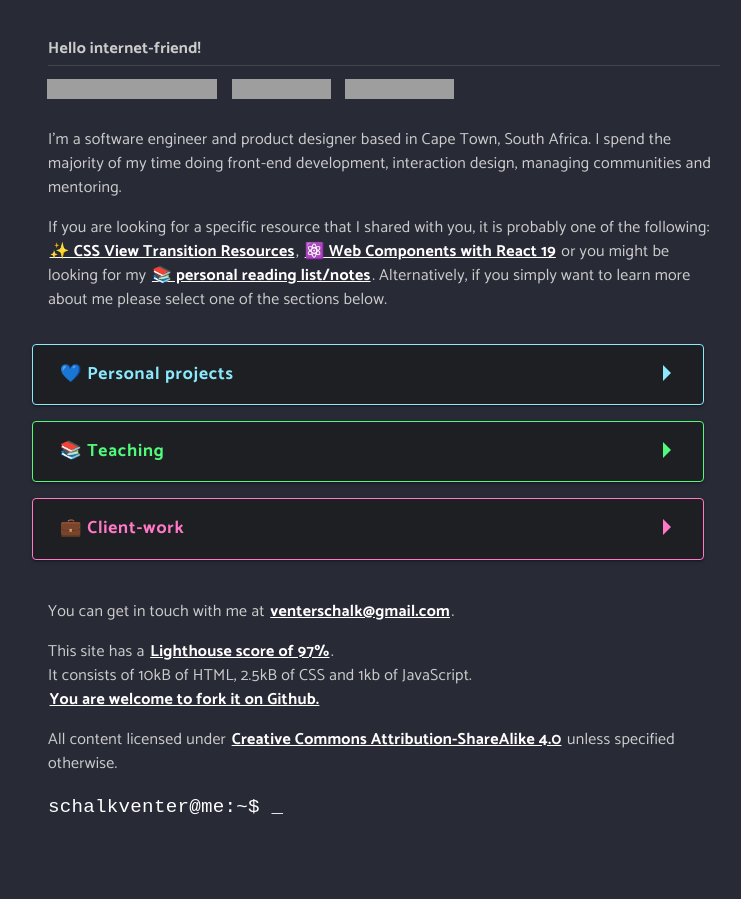
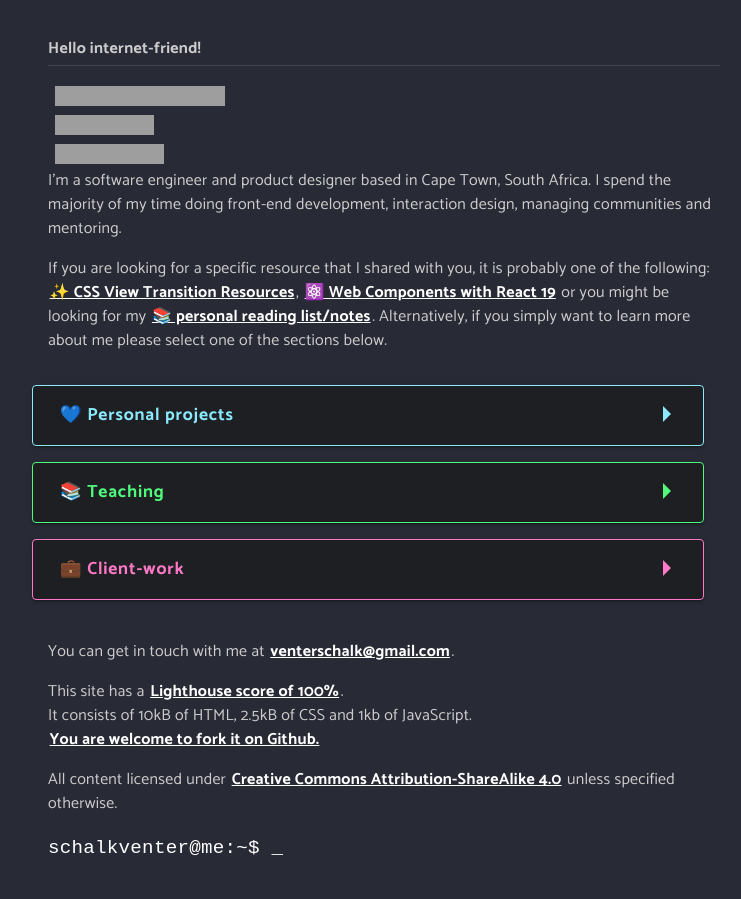
Before and after one commit to schalkventer/schalkventer.me, a plain HTML site: page index.html in a window 1280 px wide. Shown: the part 498-1397 px from the top of the page, without its empty margins (256-997 px from the left). Drawn offline with Linux system fonts and the light colour scheme; grey boxes are pictures that could not be loaded.

Commit message:
Various HTML fixes

```diff
--- a/index.html
+++ b/index.html
@@ -70,19 +70,19 @@
 
       <aside class="content">
         <p class="content__underline"><strong>Hello internet-friend!</strong></p>
-        <ul class="badges">
-          <a href="https://github.com/schalkventer" target="_blank" class="badges__link">
-            <img width="170" height="20" src="https://img.shields.io/github/followers/schalkventer?label=Follow%20me%20on%20Github&style=social">
+        <div class="badges">
+          <a href="https://github.com/schalkventer" target="_blank" class="badges__link" aria-label="Github Account">
+            <img width="170" height="20" src="https://img.shields.io/github/followers/schalkventer?label=Follow%20me%20on%20Github&style=social" alt="">
           </a>
 
-          <a href="https://www.linkedin.com/in/schalkventer/" target="_blank" class="badges__link">
-            <img width="99" height="20" src="https://img.shields.io/badge/-schalkventer-blue?style=flat-square&logo=Linkedin&logoColor=white&link=https://www.linkedin.com/in/schalkventer/">
+          <a href="https://www.linkedin.com/in/schalkventer/" target="_blank" class="badges__link" aria-label="Linkedin Account">
+            <img width="99" height="20" src="https://img.shields.io/badge/-schalkventer-blue?style=flat-square&logo=Linkedin&logoColor=white&link=https://www.linkedin.com/in/schalkventer/" alt="">
           </a>
 
-          <a href="https://www.npmjs.com/~schalkventer" target="_blank" class="badges__link">
-            <img width="109" height="20" src="https://img.shields.io/badge/@schalkventer-red?logo=npm">
+          <a href="https://www.npmjs.com/~schalkventer" target="_blank" class="badges__link" aria-label="NPM Account">
+            <img width="109" height="20" src="https://img.shields.io/badge/@schalkventer-red?logo=npm" alt="">
           </a>
-        </ul>
+        </div>
 
         <p>I'm a software engineer and product designer based in Cape Town, South Africa. I spend the majority of my time doing front-end development, interaction design, managing communities and mentoring.</p>
         <p>If you are looking for a specific resource that I shared with you, it is probably one of the following: <a href="https://github.com/schalkventer/css-view-transition-resources" target="_blank">✨ CSS View Transition Resources</a>, <a href="https://github.com/schalkventer/react-19-web-components" target="_blank">⚛️ Web Components with React 19</a> or you might be looking for my <a href="https://github.com/schalkventer/reading-notes">📚 personal reading list/notes</a>. Alternatively, if you simply want to learn more about me please select one of the sections below.</p>
@@ -382,7 +382,7 @@
       <footer class="content">
           <p>You can get in touch with me at <a href="mailto:venterschalk@gmail.com">venterschalk@gmail.com</a>.</p>
 
-          <p>This site has a <a href="https://googlechrome.github.io/lighthouse/viewer/?gist=9d8d3980151b4794c0e503179f1188a0" target="_blank">Lighthouse score of 97%</a>.<br />It consists of 10kB of HTML, 2.5kB of CSS and 1kb of JavaScript.<br /><a href="https://github.com/schalkventer/schalkventer.me">You are welcome to fork it on Github.</a></p>
+          <p>This site has a <a href="https://googlechrome.github.io/lighthouse/viewer/?gist=9d8d3980151b4794c0e503179f1188a0" target="_blank">Lighthouse score of 100%</a>.<br />It consists of 10kB of HTML, 2.5kB of CSS and 1kb of JavaScript.<br /><a href="https://github.com/schalkventer/schalkventer.me">You are welcome to fork it on Github.</a></p>
 
           <p>All content licensed under <a href="https://creativecommons.org/licenses/by-sa/4.0/" target="_blank">Creative Commons Attribution-ShareAlike 4.0</a> unless specified otherwise.</p>
 
```
